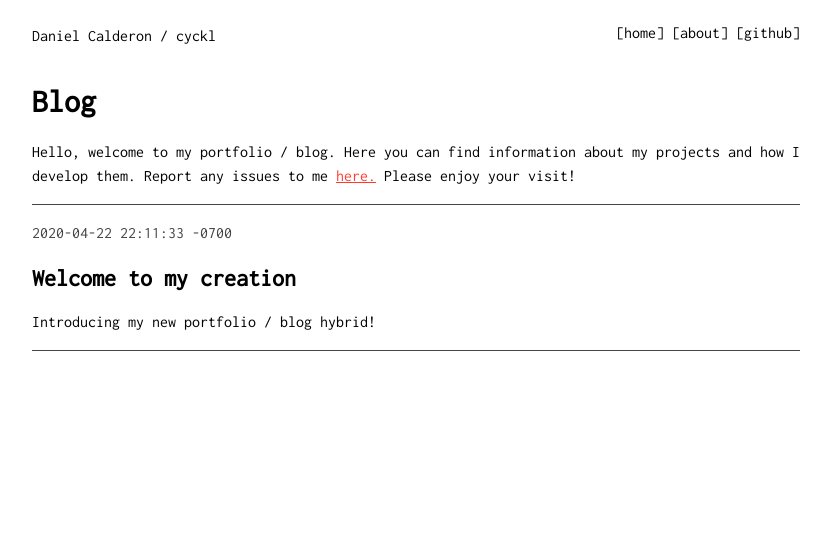
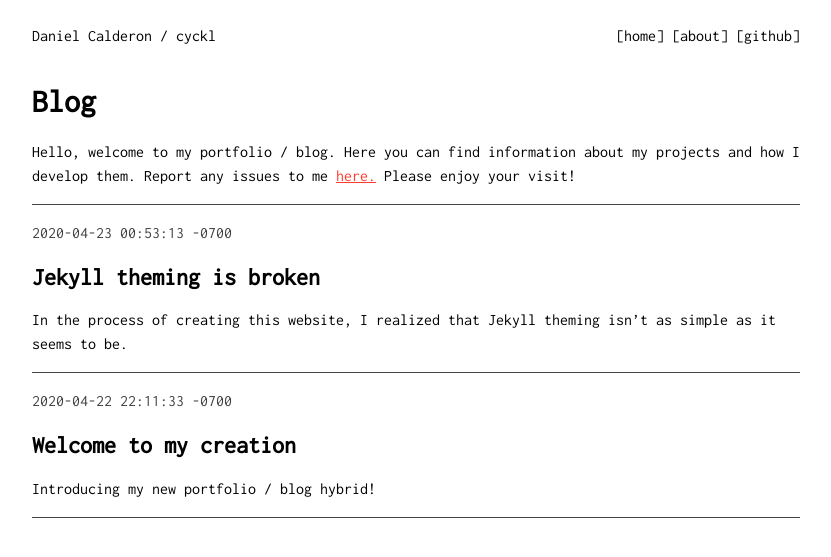
Before and after one commit to cyckl/cyckl.github.io, a Jekyll site: the page built from index.md, in a window 1280 px wide. Shown: the top 557 px of the page, without its empty margins (224-1055 px from the left). Built offline with Jekyll 4.4.1, drawn with Linux system fonts in a browser that asks for light colours; some of the changed lines change nothing that is shown.

Commit message:
New post  - Jekyll theming

```diff
--- /dev/null
+++ b/_posts/2020-04-23-jekyll-themes.md
@@ -0,0 +1,27 @@
+---
+layout: post
+title:  "Jekyll theming is broken"
+date:   2020-04-23 00:53:13 -0700
+excerpt_separator: ___
+---
+In the process of creating this website, I realized that Jekyll theming isn't as simple as it seems to be.
+
+___
+
+### Ecosystem
+Jekyll is designed to be very extensible and light from the get go. Markdown in, static HTML out. Users can add their own preferences and ideas too, using Jekyll plugins and custom themes. Interestingly, despite the many choices out there for theming a Jekyll site, the most accessable fall into two main categories:
+
+* Lightweight, yet ugly
+* Heavy
+
+Now what do I mean by accessable? When a new user is online researching how to setup their new website, they are presented with a landslide of options ranging from visually bare to visually complex. These tend to come from a small handful of websites, all with similar offerings. These themes usually take 5 seconds to generate, which is extremely significant when making many changes to something like CSS or content.
+
+### Alternatives
+Let's assume a user has looked at their options and chosen to make their own theme. The documentation is severely lacking. When setting up this website, I spent most of my time trying to figure out how to theme the thing from scratch. It's user hostile and simply prevents new users from onboarding. I hope that at least my website can provide a solution to users looking for good examples.
+
+## Solution
+To solve this dillema, there are two things that would be extremely helpful:
+* Improve documentation of theming processes and how they're implemented.
+* Improve the theme structure itself or at least reduce the barrier to understanding it.
+
+Luckily, most of the problems here can be solved with community involvement, so I hope to contribute my little part to the Jekyll docs and I hope you can too.
--- a/assets/index.scss
+++ b/assets/index.scss
@@ -19,6 +19,10 @@ body {
 }
 
 p {
+    line-height: 1.5em;
+}
+
+li {
     line-height: 1.5em;
 }
 
```
